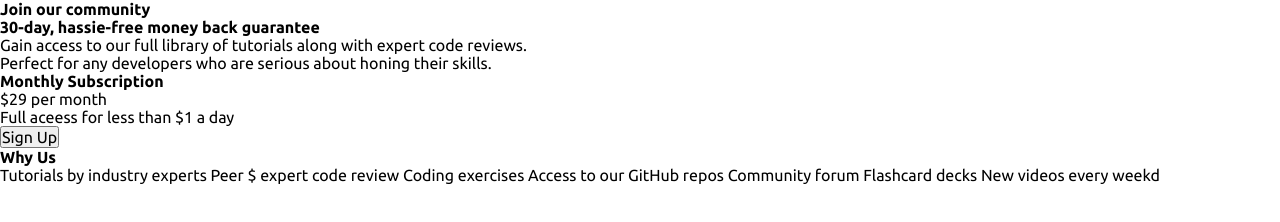
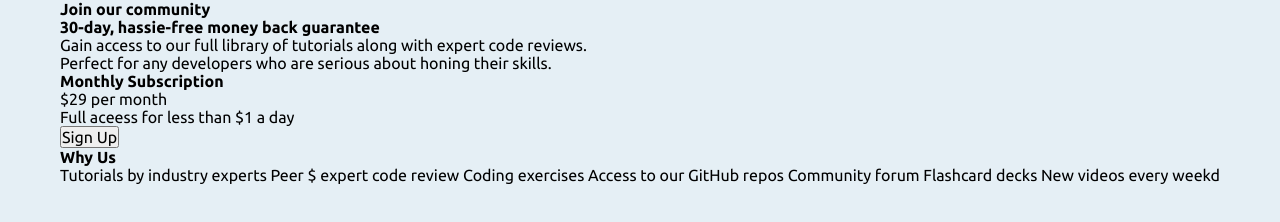
Before and after one commit to mauriciompf/Single-price-grid-component, a plain HTML site: page design/index.html in a window 1280 px wide. Drawn offline with Linux system fonts and the light colour scheme.

Commit message:
style.css update

```diff
--- a/design/style.css
+++ b/design/style.css
@@ -25,3 +25,13 @@
 	font-size: inherit;
 	font-family: var(--ff-body);
 }
+
+#page-wrap {
+	background-color: var(--clr-neutral-light-gray);
+	font-size: var(--fs-500);
+}
+
+.wrapper {
+	display: grid;
+	place-items: center;
+}
```
